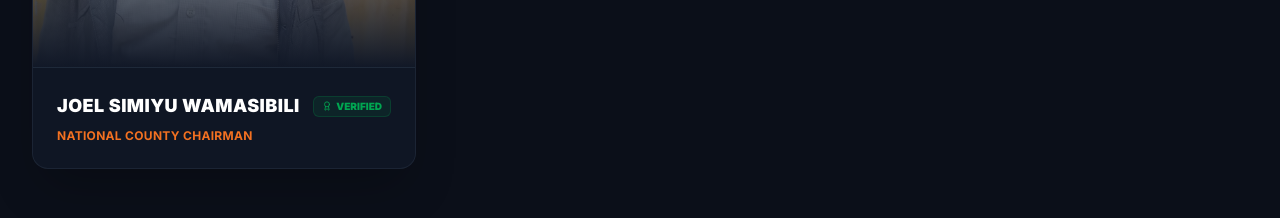
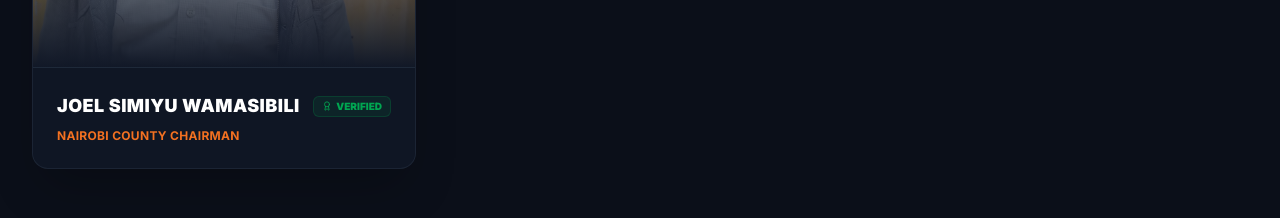
Before and after one commit to Shaaas/UBTA, a Next.js app: page /about in a window 1280 px wide. Shown: the part 5080-5298 px from the top of the page. Built offline with nearby package versions, Linux system fonts and the light colour scheme.

Commit message:
fix stray className syntax typo in about page loop

```diff
--- a/app/about/page.tsx
+++ b/app/about/page.tsx
@@ -103,7 +103,7 @@ const LEADERSHIP_TEAM = [
 
   {
     name: "Joel Simiyu Wamasibili",
-    role: "National County Chairman",
+    role: "Nairobi County Chairman",
     image: "/treasurer.jpeg",
     focal: "object-top",
   },
```
